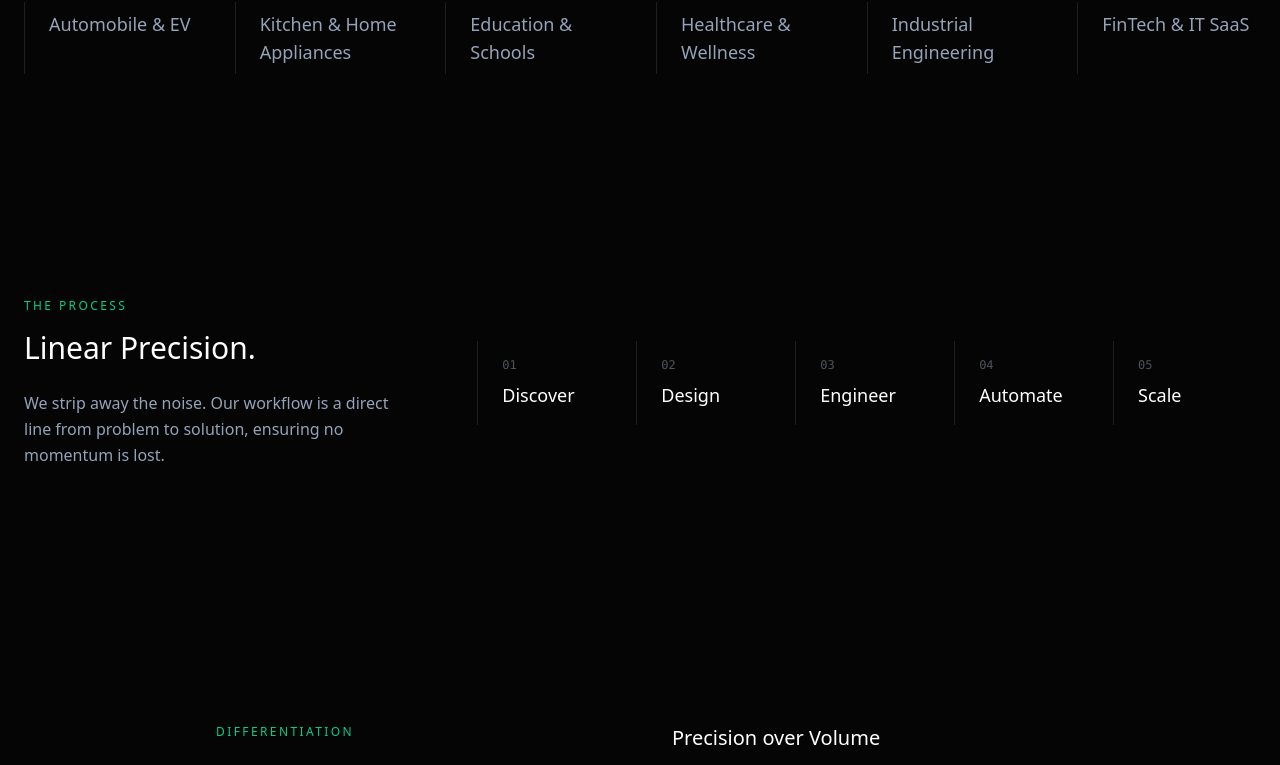
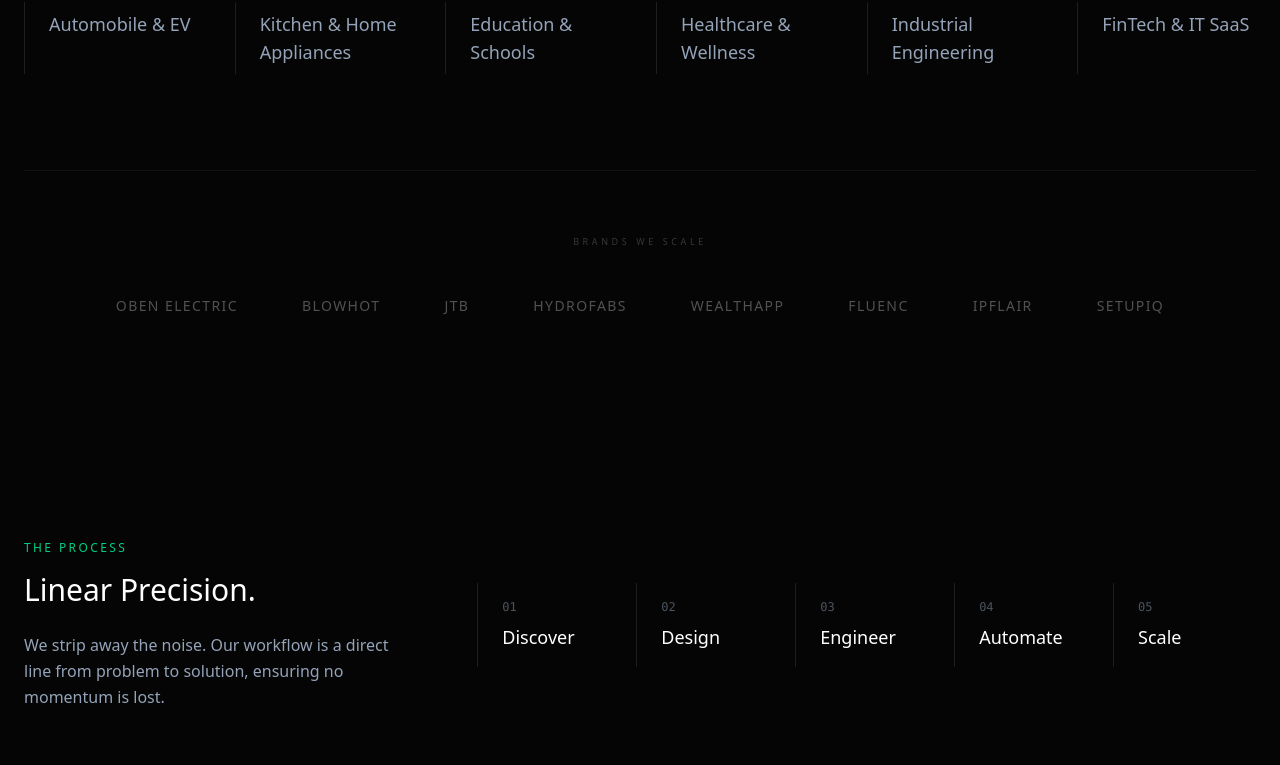
Before and after one commit to Rishitkumardutta001/Digion-Solutions, a Next.js app: page / in a window 1280 px wide. Shown: the part 7246-8011 px from the top of the page. Built offline with nearby package versions, Linux system fonts and the light colour scheme.

Commit message:
Add 'Brands We Scale' section to Industries component

```diff
--- a/src/components/Industries.tsx
+++ b/src/components/Industries.tsx
@@ -16,7 +16,7 @@
                     </span>
                 </div>
 
-                <div className="grid grid-cols-2 md:grid-cols-3 lg:grid-cols-6 gap-8">
+                <div className="grid grid-cols-2 md:grid-cols-3 lg:grid-cols-6 gap-8 mb-24">
                     {industries.map((ind, i) => (
                         <motion.div
                             key={i}
@@ -32,6 +32,19 @@
                         </motion.div>
                     ))}
                 </div>
+
+                <div className="border-t border-white/5 pt-16">
+                    <span className="text-[9px] font-medium tracking-[0.4em] text-white/20 uppercase block mb-12 text-center">
+                        Brands We Scale
+                    </span>
+                    <div className="flex flex-wrap justify-center items-center gap-x-16 gap-y-10 opacity-30 grayscale hover:grayscale-0 transition-all duration-700">
+                        {["OBEN Electric", "Blowhot", "JTB", "Hydrofabs", "Wealthapp", "Fluenc", "IPflair", "SetupIQ"].map((brand) => (
+                            <span key={brand} className="text-xs md:text-sm font-medium tracking-widest text-white uppercase whitespace-nowrap">
+                                {brand}
+                            </span>
+                        ))}
+                    </div>
+                </div>
             </div>
         </section>
     );
```
